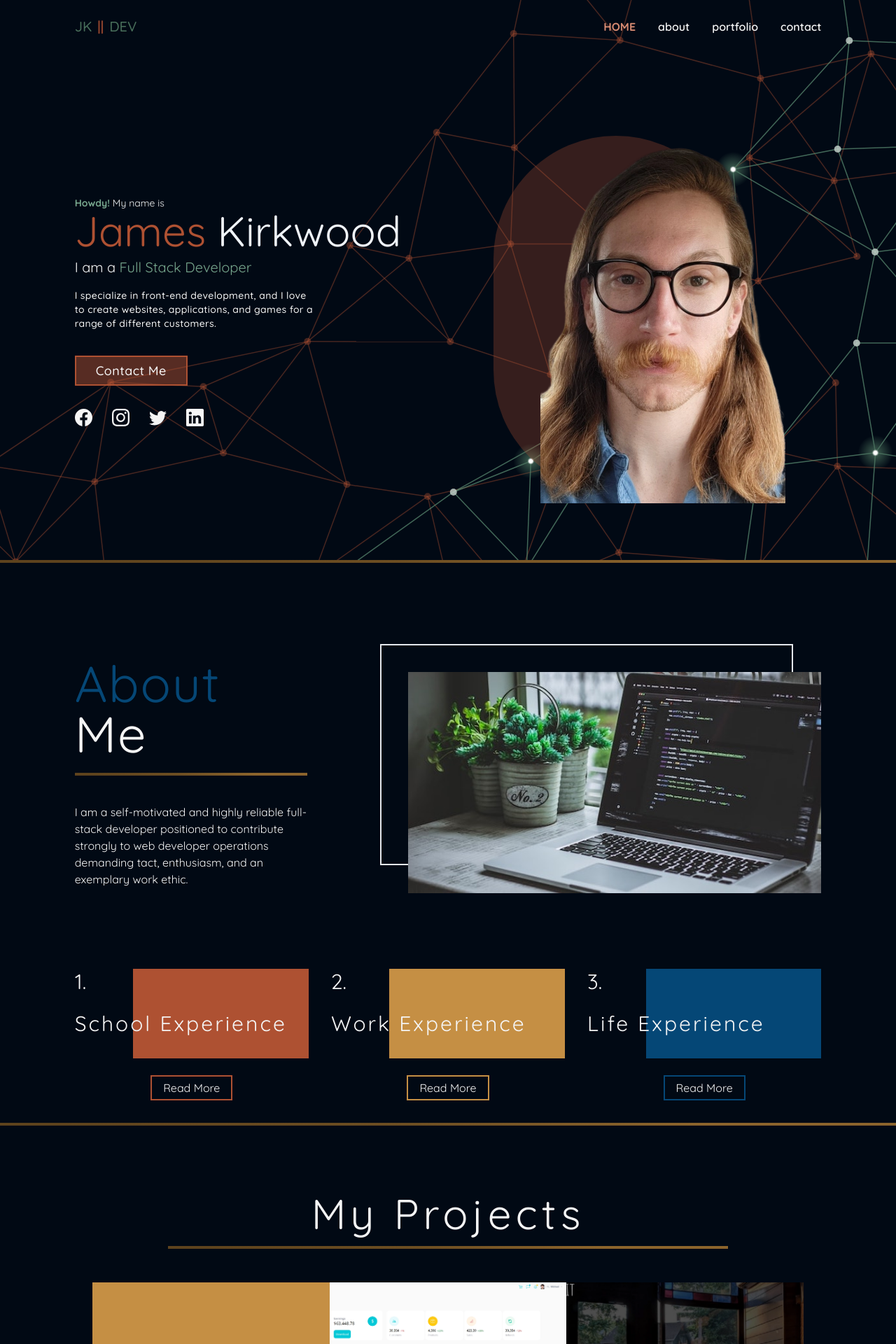
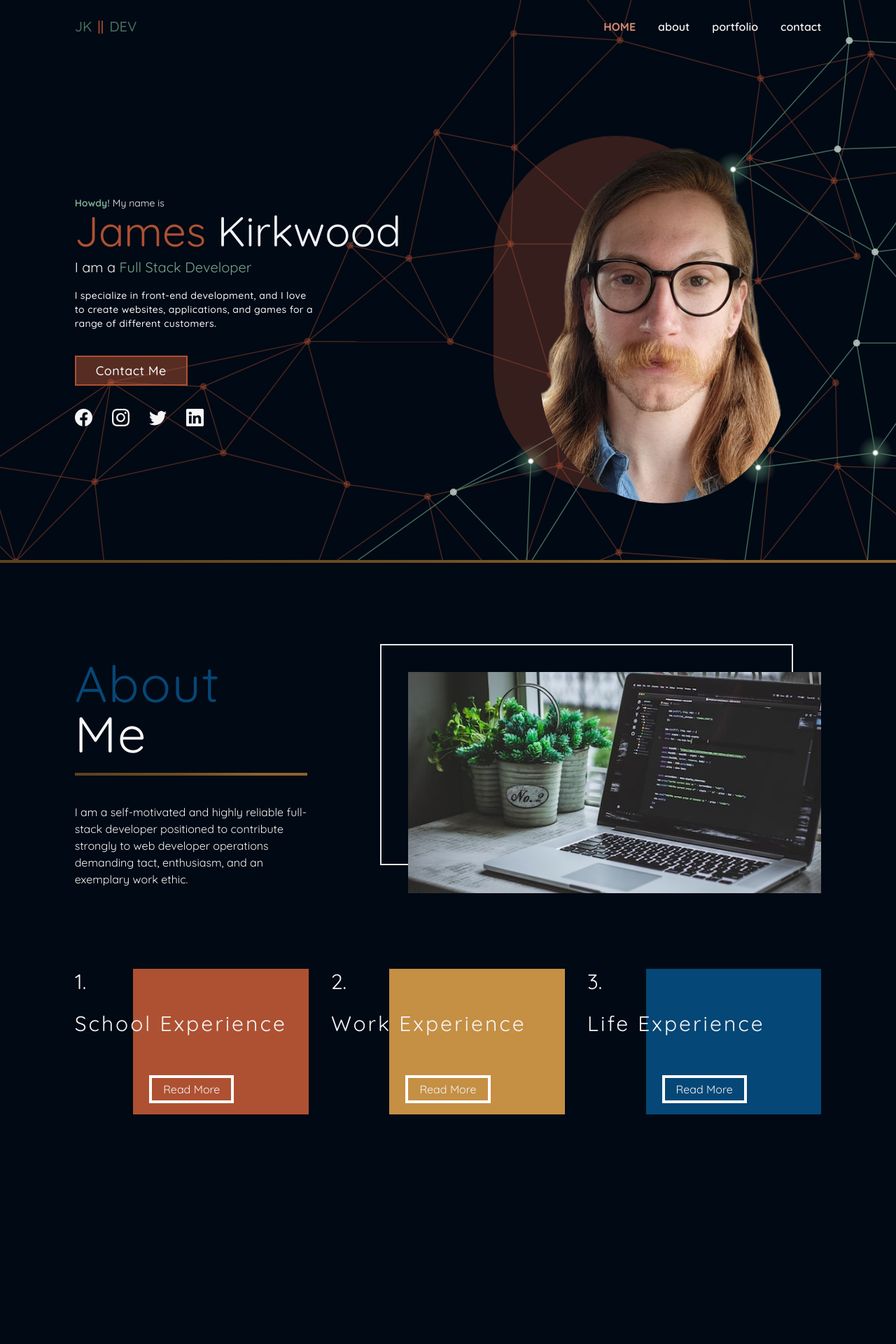
Before and after one commit to jimjamesjimathy/jkDev, a React (Create React App) app: page / in a window 1280 px wide. Shown: the top 1920 px of the page at 70% size. Built offline with nearby package versions, Linux system fonts and the light colour scheme; the HTML template or start-up script is replaced by a standard one; a web font is replaced by a local one.

Commit message:
MOBILE NAVBAR FIXED

```diff
--- a/src/App.js
+++ b/src/App.js
@@ -52,7 +52,7 @@ function App() {
         </motion.div>
       </div>
       <LineGradient />
-      <div className="relative w-5/6 mx-auto md:h-full">
+      <div className="relative w-5/6 mx-auto h-auto">
         <motion.div
           margin="0 0 -200px 0"
           amount="all"
--- a/src/pages/About.jsx
+++ b/src/pages/About.jsx
@@ -76,7 +76,7 @@ const About = () => {
                 School Experience
               </p>
             </div>
-            <div className="w-5/6 md:w-3/4 h-32 absolute right-0 top-0 z-[-1] bg-red" />
+            <div className="w-5/6 md:w-3/4 h-[13em] absolute right-0 top-0 z-[-1] bg-red" />
           </div>
 
           {/* SCHOOL EXPERIENCE  */}
@@ -91,7 +91,7 @@ const About = () => {
               whileTap={{ scale: 0.9 }}
               transition={{ duration: 0.1 }}
               onClick={() => setSchool(!school)}
-              className="px-4 py-1 mb-2 border-2 border-red"
+              className="px-4 py-1 mb-2 border-4 border-white"
             >
               { school ? "Close" : "Read More"}
             </motion.button>
@@ -115,7 +115,6 @@ const About = () => {
                   },
                 },
               }}
-              style={{ pointerEvents: school ? "auto" : "none" }}
             >
               <motion.p
                 variants={itemVariants}
@@ -163,7 +162,7 @@ const About = () => {
                 Work Experience
               </p>
             </div>
-            <div className="w-5/6 md:w-3/4 h-32 absolute right-0 top-0 z-[-1] bg-brown" />
+            <div className="w-5/6 md:w-3/4 h-[13em] absolute right-0 top-0 z-[-1] bg-brown" />
           </div>
 
           <motion.div
@@ -176,7 +175,7 @@ const About = () => {
               whileTap={{ scale: 0.9 }}
               transition={{ duration: 0.1 }}
               onClick={() => setWork(!work)}
-              className="px-4 py-1 mb-2 border-2 border-brown"
+              className="px-4 py-1 mb-2 border-4 border-white"
             >
               { work ? "Close" : "Read More"}
             </motion.button>
@@ -200,7 +199,6 @@ const About = () => {
                   },
                 },
               }}
-              style={{ pointerEvents: work ? "auto" : "none" }}
               className="flex flex-col items-center justify-center list-disc"
             >
               <motion.p
@@ -247,7 +245,7 @@ const About = () => {
               <p className="text-3xl">3.</p>
               <p className="mt-6 tracking-widest sm:text-2xl lg:text-3xl">Life Experience</p>
             </div>
-            <div className="w-5/6 md:w-3/4 h-32 absolute right-0 top-0 z-[-1] bg-blue" />
+            <div className="w-5/6 md:w-3/4 h-[13em] absolute right-0 top-0 z-[-1] bg-blue" />
           </div>
 
           <motion.div
@@ -260,7 +258,7 @@ const About = () => {
               whileTap={{ scale: 0.9 }}
               transition={{ duration: 0.1 }}
               onClick={() => setLife(!life)}
-              className="px-4 py-1 mb-2 border-2 border-blue"
+              className="px-4 py-1 mb-2 border-4 border-white"
             >
               {life ? "Close" : "Read More"}
             </motion.button>
@@ -284,7 +282,6 @@ const About = () => {
                   },
                 },
               }}
-              style={{ pointerEvents: life ? "auto" : "none" }}
             >
               <motion.p
                 variants={itemVariants}
--- a/src/pages/Landing.jsx
+++ b/src/pages/Landing.jsx
@@ -23,7 +23,7 @@ const Landing = ({ setSelectedPage }) => {
             <img
               alt="profile"
               src={hero}
-              className="z-20 rounded-t-[400px] w-full max-w-[200px] md:max-w-[350px]"
+              className="z-20 rounded-t-[400px] w-full max-w-[200px] md:max-w-[350px] rounded-full"
             />
           </div>
         ) : (
--- a/src/pages/MobileNav.jsx
+++ b/src/pages/MobileNav.jsx
@@ -1,57 +1,94 @@
 import { motion } from 'framer-motion';
 import { useState } from 'react';
-import { GiHamburgerMenu } from "react-icons/gi";
+import { AiOutlineMenu } from "react-icons/ai";
 import { GrClose } from 'react-icons/gr';
+import { navigation } from '../data';
+import AnchorLink from 'react-anchor-link-smooth-scroll';
 
 
 const menuVariants = {
   opened: {
     right: 0,
     transition: {
+      duration: .5,
       when: "beforeChildren",
-        staggerChildren: 0.5,
+      staggerChildren: 0.25,
     },
   },
   closed: {
-      right: "100%",
+    transition: {
+      duration: .5,
+    },
+    right: "-100%",
   },
 };
 
 const linkVariants = {
   opened: {
     opacity: 1,
-      x: 50,
+    x: 0,
   },
   closed: {
     opacity: 0,
-      y: 0,
+    x: 100,
   },
 };
 
-const MobileNav = () => {
+
+export const Link = ({ page, selectedPage, setSelectedPage }) => {
+  const lowerCasePage = page.toLowerCase();
+  return (
+    <AnchorLink
+      className={`${selectedPage === lowerCasePage
+          ? "text-lightRed font-bold uppercase"
+          : ""
+        }
+            hover:text-red-900 transition duration-500`}
+      href={`#${lowerCasePage}`}
+      onClick={() => setSelectedPage(lowerCasePage)}
+    >
+      {page}
+    </AnchorLink>
+  );
+};
+
+const MobileNav = ({ page, selectedPage, setSelectedPage }) => {
   const [open, setOpen] = useState(false);
 
   return (
+    <>
+      <motion.button onClick={() => setOpen(!open)} className="fixed right-5 z-50">
+        {open ? <GrClose size={33} className="bg-white rounded-full p-2" /> : <AiOutlineMenu size={33} className="text-white font-bold" />}
+      </motion.button>
       <motion.nav
-            className="z-50 fixed top-0 right-0"
+        className='bg-blue fixed w-full right-0 top-0 h-screen flex flex-col items-center justify-center'
         initial={false}
         variants={menuVariants}
         animate={open ? "opened" : "closed"}
       >
-            <motion.button className="text-white">
-                { open ? <GiHamburgerMenu size={31} /> : <GrClose size={31} /> }
-            </motion.button>
         <motion.ul
+          className='h-2/3 w-5/6 flex flex-col items-center justify-evenly'
           initial={false}
           variants={menuVariants}
           animate={open ? "opened" : "closed"}
         >
-                <motion.li variants={linkVariants}>Home</motion.li>
-                <motion.li variants={linkVariants}>About</motion.li>
-                <motion.li variants={linkVariants}>Portfolio</motion.li>
-                <motion.li variants={linkVariants}>Contact</motion.li>
+          {navigation.map(link => (
+            <motion.li
+              key={link.id}
+              className="text-5xl "
+              variants={linkVariants}
+              onClick={() => setOpen(!open)}
+              >
+              <Link
+                page={link.name}
+                selectedPage={selectedPage}
+                setSelectedPage={setSelectedPage}
+              />
+            </motion.li>
+          ))}
         </motion.ul>
       </motion.nav>
+    </>
   );
 };
 
--- a/src/pages/Navbar.jsx
+++ b/src/pages/Navbar.jsx
@@ -50,7 +50,10 @@ const Navbar = ({ isTopOfPage, selectedPage, setSelectedPage }) => {
             ))}
           </ul>
         ) : (
-          <MobileNav />
+          <MobileNav
+            selectedPage={selectedPage}
+            setSelectedPage={setSelectedPage}
+          />
         )}
       </div>
     </nav>
--- a/tailwind.config.js
+++ b/tailwind.config.js
@@ -27,8 +27,8 @@ module.exports = {
           "linear-gradient(90deg, #B5432C 14.53%, #CF533A 69.36%, #D3614A 117.73%)",
       }),
       fontFamily: {
-        covered: ["Covered By Your Grace", "san-serif"],
-        quicksand: ["Quicksand", "serif"],
+        covered: ["Covered By Your Grace", "sans-serif"],
+        quicksand: ["Quicksand", "sans-serif"],
       },
     },
     screens: {
```
Lines whose indentation alone changed are shown as unchanged.
